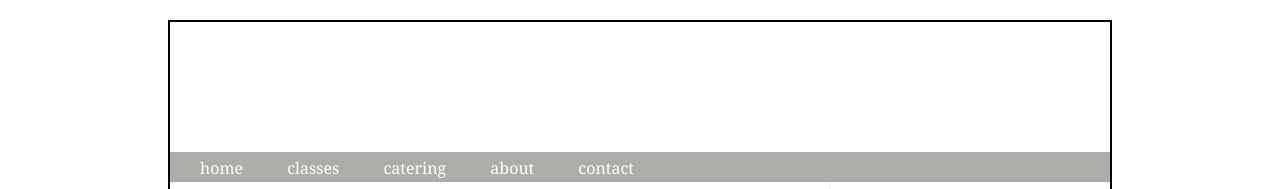
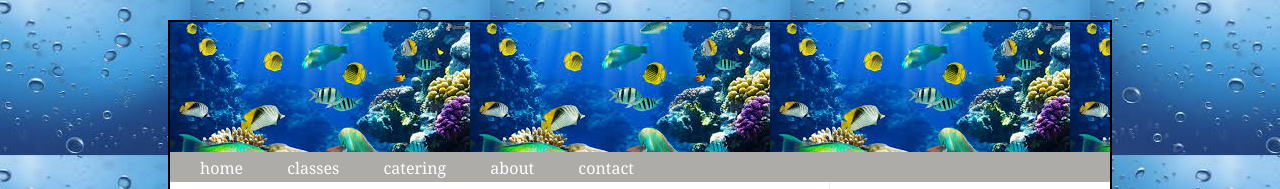
Before and after one commit to MariaGuillen/Acuaticos, a plain HTML site: page index.html in a window 1280 px wide. Shown: the top 189 px of the page. Drawn offline with Linux system fonts and the light colour scheme.

Commit message:
Subiendo mis archivos a github
Agregando el archivo acuaticos

```diff
--- a/acuaticos.css
+++ b/acuaticos.css
@@ -3,7 +3,7 @@ header, section, footer, aside, nav, article, figure, figcaption{
 	body{
 		color: #666666;
 		background-color: #f9f8f6;
-		background: url("../imagenes/fondo.jpg");
+		background: url("../acuaticos/fondoa.png");
 		background-position: center;
 		font-family: Georgia, Times, serif;
 		line-height:1.4em;
@@ -15,7 +15,7 @@ header, section, footer, aside, nav, article, figure, figcaption{
 		background-color: #ffffff;}
 		header {
 		height: 160px;
-		background-image: url(" ../imagenes/fondo.jpg")}
+		background-image: url(" ../acuaticos/header.jpg")}
 	h1 {
 		text-indent: -9999px;
 		height: 130px;
```
Also changed, not shown: fondoa.png (added), header.jpg (added).
